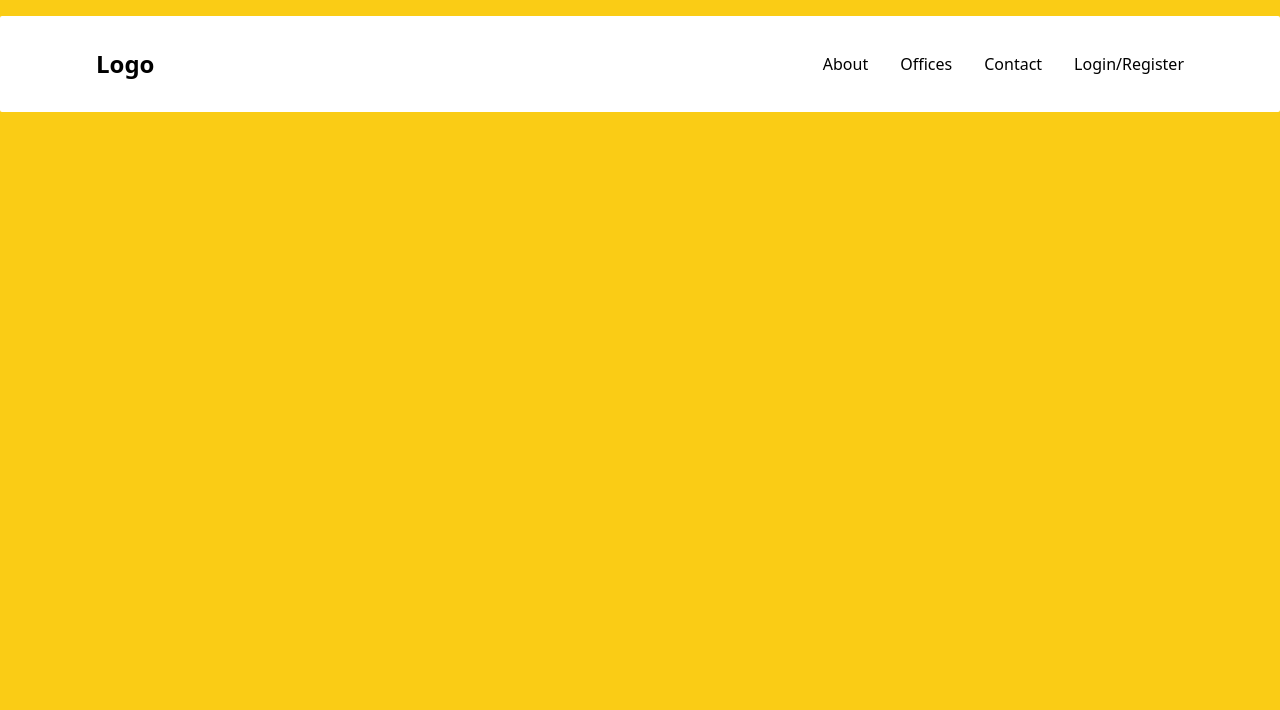
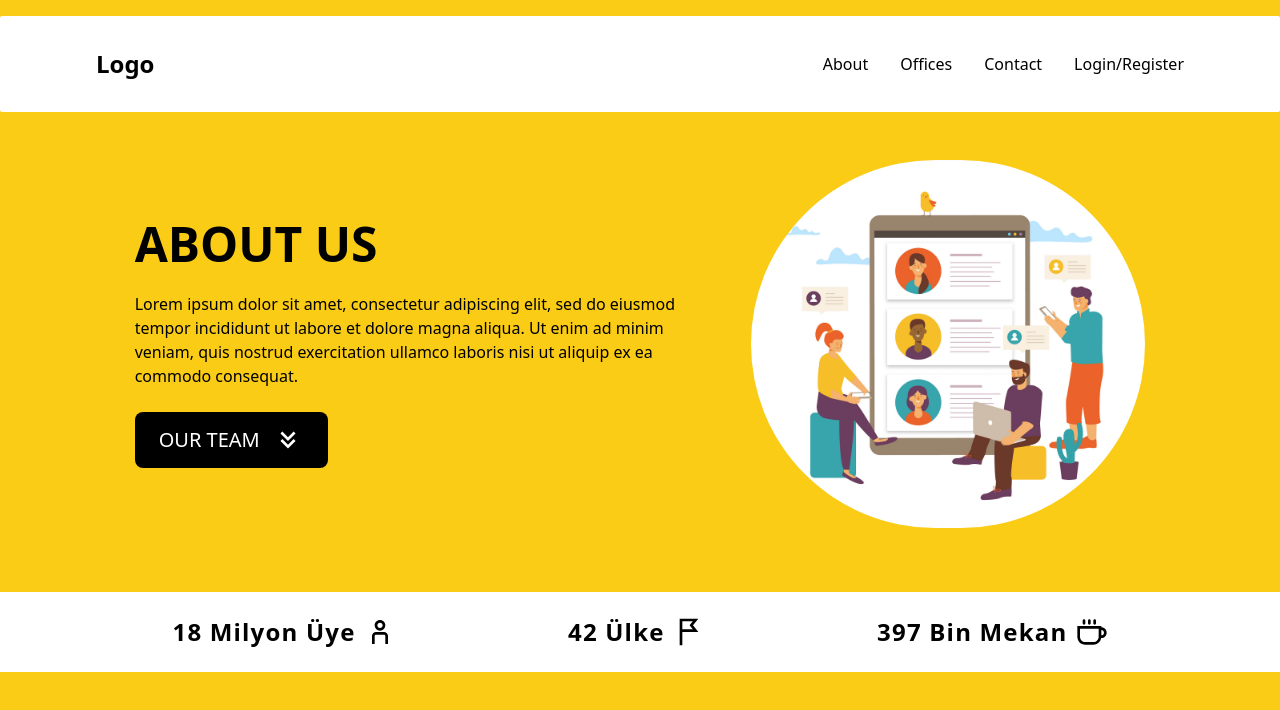
Before and after one commit to muhammed-gumus/nomad-work, a Next.js app in the folder nomad-work/: page /About in a window 1280 px wide. Shown: the top 710 px of the page. Built offline with nearby package versions, Linux system fonts and the light colour scheme.

Commit message:
feat(app): create about page and add banner

```diff
--- a/nomad-work/app/About/page.tsx
+++ b/nomad-work/app/About/page.tsx
@@ -1,11 +1,123 @@
+// components/Page.jsx
+
 "use client";
-import React, { useState } from "react";
+import React from "react";
 import Navbar from "../Navbar/page";
+import Link from "next/link";
+
+const descText =
+  "Lorem ipsum dolor sit amet, consectetur adipiscing elit, sed do eiusmod tempor incididunt ut labore et dolore magna aliqua. Ut enim ad minim veniam, quis nostrud exercitation ullamco laboris nisi ut aliquip ex ea commodo consequat."; // Kullanmak istediğiniz özel metin
 
 const Page: React.FC = () => {
   return (
     <div className="flex flex-col items-center justify-between py-4">
       <Navbar />
+
+      <div className="flex flex-col md:flex-row items-center justify-center my-12 mx-4 md:mx-12">
+        <div className="md:w-1/2 md:mr-6 md:flex flex flex-col gap-2 items-start">
+          <p className="text-5xl font-bold mb-4">ABOUT US</p>
+          <p className="mb-4">{descText}</p>
+          <Link href="#our-team">
+            <button className="flex flex-row gap-3 items-center justify-center text-white px-6 py-3 rounded-lg text-xl bg-black transition duration-300 hover:text-yellow-500 hover:bg-white mb-6 md:mb-0">
+              OUR TEAM
+              <svg
+                width="32"
+                height="32"
+                viewBox="0 0 24 24"
+                fill="none"
+                xmlns="http://www.w3.org/2000/svg"
+              >
+                <path
+                  d="M7.75735 5.63605L6.34314 7.05026L12 12.7071L17.6569 7.05029L16.2427 5.63608L12 9.87872L7.75735 5.63605Z"
+                  fill="currentColor"
+                />
+                <path
+                  d="M6.34314 12.7071L7.75735 11.2929L12 15.5356L16.2427 11.2929L17.6569 12.7071L12 18.364L6.34314 12.7071Z"
+                  fill="currentColor"
+                />
+              </svg>
+            </button>
+          </Link>
+        </div>
+        <img
+          className="rounded-full object-cover w-full md:w-1/3"
+          src="images/about-banner.png"
+          alt="About Banner"
+        />
+      </div>
+      <div className="w-full flex flex-row tracking-wider text-2xl font-extrabold items-center justify-evenly mt-4 bg-white py-6 text-black ">
+        <div className="flex items-center justify-center gap-2">
+          18 Milyon Üye{" "}
+          <svg
+            width="32"
+            height="32"
+            viewBox="0 0 24 24"
+            fill="none"
+            xmlns="http://www.w3.org/2000/svg"
+          >
+            <path
+              fill-rule="evenodd"
+              clip-rule="evenodd"
+              d="M16 7C16 9.20914 14.2091 11 12 11C9.79086 11 8 9.20914 8 7C8 4.79086 9.79086 3 12 3C14.2091 3 16 4.79086 16 7ZM14 7C14 8.10457 13.1046 9 12 9C10.8954 9 10 8.10457 10 7C10 5.89543 10.8954 5 12 5C13.1046 5 14 5.89543 14 7Z"
+              fill="currentColor"
+            />
+            <path
+              d="M16 15C16 14.4477 15.5523 14 15 14H9C8.44772 14 8 14.4477 8 15V21H6V15C6 13.3431 7.34315 12 9 12H15C16.6569 12 18 13.3431 18 15V21H16V15Z"
+              fill="currentColor"
+            />
+          </svg>
+        </div>
+        <div className="flex items-center justify-center gap-2">
+          42 Ülke
+          <svg
+            width="32"
+            height="32"
+            viewBox="0 0 24 24"
+            fill="none"
+            xmlns="http://www.w3.org/2000/svg"
+          >
+            <path
+              fill-rule="evenodd"
+              clip-rule="evenodd"
+              d="M12.4388 7L14.8387 4H7V10H14.8387L12.4388 7ZM19 12H7V22H5V2H19L15 7L19 12Z"
+              fill="currentColor"
+            />
+          </svg>
+        </div>
+        <div className="flex items-center justify-center gap-2">
+          397 Bin Mekan
+          <svg
+            width="32"
+            height="32"
+            viewBox="0 0 24 24"
+            fill="none"
+            xmlns="http://www.w3.org/2000/svg"
+          >
+            <path
+              d="M6 2.5C5.44772 2.5 5 2.94772 5 3.5V5.5C5 6.05228 5.44772 6.5 6 6.5C6.55228 6.5 7 6.05228 7 5.5V3.5C7 2.94772 6.55228 2.5 6 2.5Z"
+              fill="currentColor"
+            />
+            <path
+              fill-rule="evenodd"
+              clip-rule="evenodd"
+              d="M13 21.5C15.973 21.5 18.441 19.3377 18.917 16.5H19C21.2091 16.5 23 14.7091 23 12.5C23 10.2909 21.2091 8.5 19 8.5V7.5H1V15.5C1 18.8137 3.68629 21.5 7 21.5H13ZM3 9.5V15.5C3 17.7091 4.79086 19.5 7 19.5H13C15.2091 19.5 17 17.7091 17 15.5V9.5H3ZM21 12.5C21 13.6046 20.1046 14.5 19 14.5V10.5C20.1046 10.5 21 11.3954 21 12.5Z"
+              fill="currentColor"
+            />
+            <path
+              d="M9 3.5C9 2.94772 9.44771 2.5 10 2.5C10.5523 2.5 11 2.94772 11 3.5V5.5C11 6.05228 10.5523 6.5 10 6.5C9.44771 6.5 9 6.05228 9 5.5V3.5Z"
+              fill="currentColor"
+            />
+            <path
+              d="M14 2.5C13.4477 2.5 13 2.94772 13 3.5V5.5C13 6.05228 13.4477 6.5 14 6.5C14.5523 6.5 15 6.05228 15 5.5V3.5C15 2.94772 14.5523 2.5 14 2.5Z"
+              fill="currentColor"
+            />
+          </svg>
+        </div>
+      </div>
+
+      <div id="our-team" className="m-10">
+        {/* İçerik ekleyin */}
+      </div>
     </div>
   );
 };
```
Also changed, not shown: nomad-work/public/images/about-banner.png (added).
